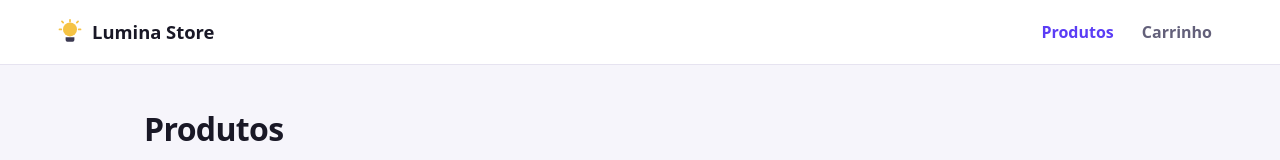
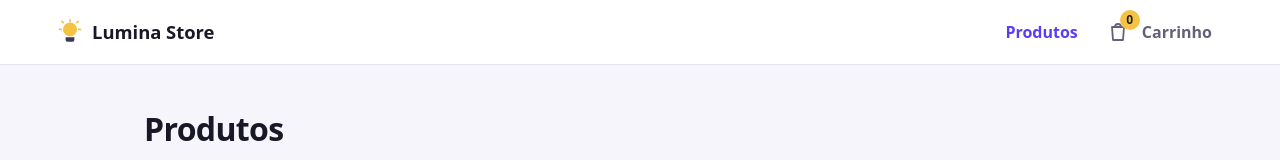
Before and after one commit to Marcosdev0109/lumina-checkout, a React (Vite) app: page /produtos in a window 1280 px wide. Shown: the top 160 px of the page. Built offline with nearby package versions, Linux system fonts and the light colour scheme; data requests are answered from the project's data file.

Commit message:
exibe contador do carrinho no header com Badge do Material UI

```diff
--- a/package.json
+++ b/package.json
@@ -14,7 +14,10 @@
     "prebuild": "npm run copiar-db"
   },
   "dependencies": {
+    "@emotion/react": "^11.14.0",
+    "@emotion/styled": "^11.14.1",
     "@hookform/resolvers": "^3.9.0",
+    "@mui/material": "^7.3.11",
     "prop-types": "^15.8.1",
     "react": "^18.3.1",
     "react-dom": "^18.3.1",
--- a/src/components/organisms/Header.jsx
+++ b/src/components/organisms/Header.jsx
@@ -1,5 +1,7 @@
 import { Link, NavLink } from 'react-router-dom'
+import Badge from '@mui/material/Badge'
 import Logo from '../atoms/Logo'
+import { useCarrinho } from '../../hooks/useCarrinho'
 import estilos from './Header.module.css'
 
 /** Classe do NavLink: destaca o link da pagina atual. */
@@ -7,8 +9,26 @@ function classeDoLink({ isActive }) {
   return isActive ? `${estilos.link} ${estilos.ativo}` : estilos.link
 }
 
+/** Icone de sacola desenhado em SVG. */
+function IconeCarrinho() {
+  return (
+    <svg viewBox="0 0 24 24" width="24" height="24" aria-hidden="true" focusable="false">
+      <path
+        d="M6 7h12l-1 13H7L6 7zm3 0a3 3 0 0 1 6 0"
+        fill="none"
+        stroke="currentColor"
+        strokeWidth="1.8"
+        strokeLinejoin="round"
+      />
+    </svg>
+  )
+}
+
 /** Cabecalho fixo da loja, presente em todas as paginas pelo Layout. */
 function Header() {
+  const { quantidadeTotal } = useCarrinho()
+  const rotuloCarrinho = `Carrinho, ${quantidadeTotal} ${quantidadeTotal === 1 ? 'item' : 'itens'}`
+
   return (
     <header className={estilos.header}>
       <div className={estilos.conteudo}>
@@ -25,8 +45,23 @@ function Header() {
               </NavLink>
             </li>
             <li>
-              <NavLink className={classeDoLink} to="/carrinho">
-                Carrinho
+              <NavLink className={classeDoLink} to="/carrinho" aria-label={rotuloCarrinho}>
+                {/* Badge do Material UI com a quantidade total de itens (RF09). */}
+                <Badge
+                  badgeContent={quantidadeTotal}
+                  showZero
+                  max={99}
+                  sx={{
+                    '& .MuiBadge-badge': {
+                      backgroundColor: 'var(--cor-destaque)',
+                      color: 'var(--cor-texto)',
+                      fontWeight: 700
+                    }
+                  }}
+                >
+                  <IconeCarrinho />
+                </Badge>
+                <span className={estilos.textoCarrinho}>Carrinho</span>
               </NavLink>
             </li>
           </ul>
--- a/src/components/organisms/Header.module.css
+++ b/src/components/organisms/Header.module.css
@@ -54,3 +54,7 @@
 .ativo {
   color: var(--cor-primaria);
 }
+
+.textoCarrinho {
+  margin-left: 0.25rem;
+}
```
Also changed, not shown: 1 other file (tests, documents, lock files or other folders).
